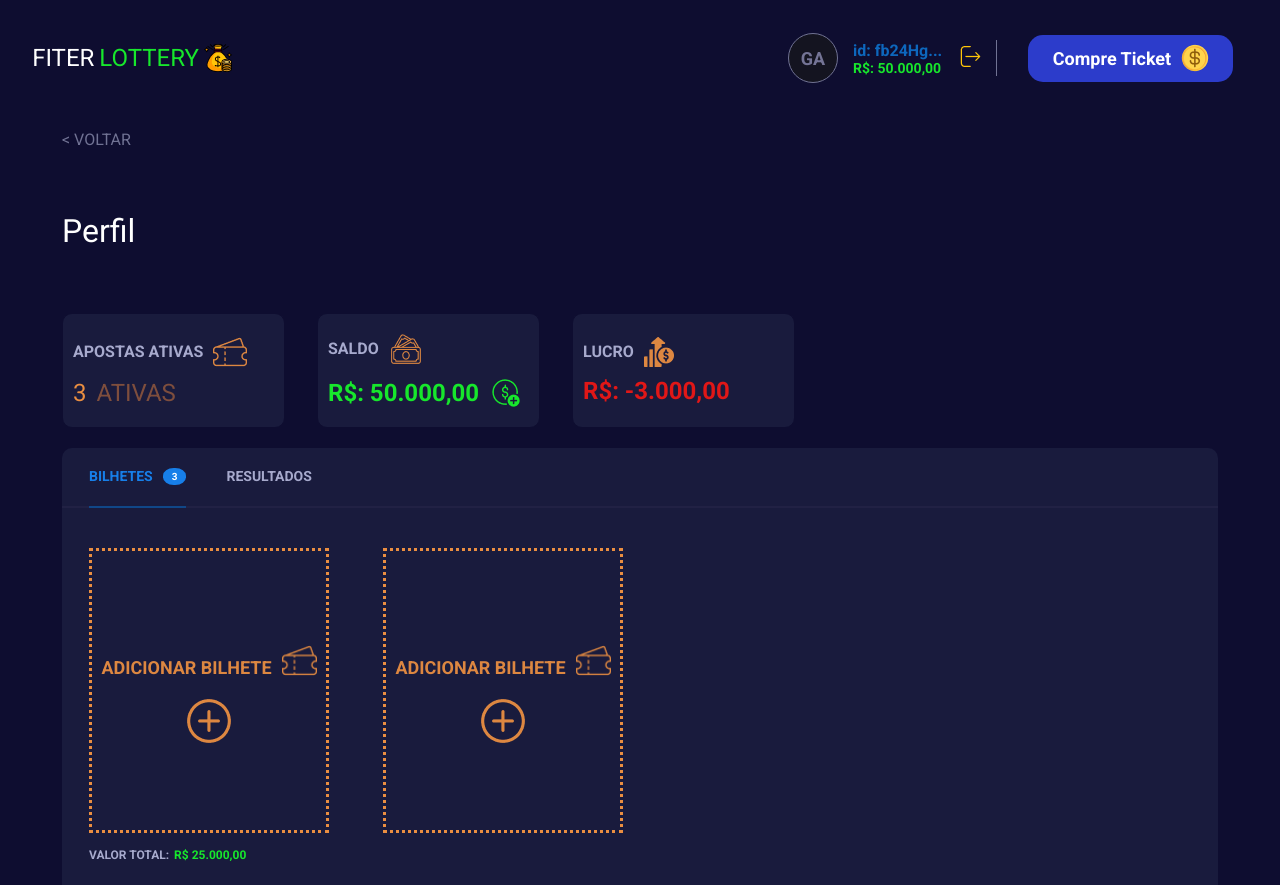
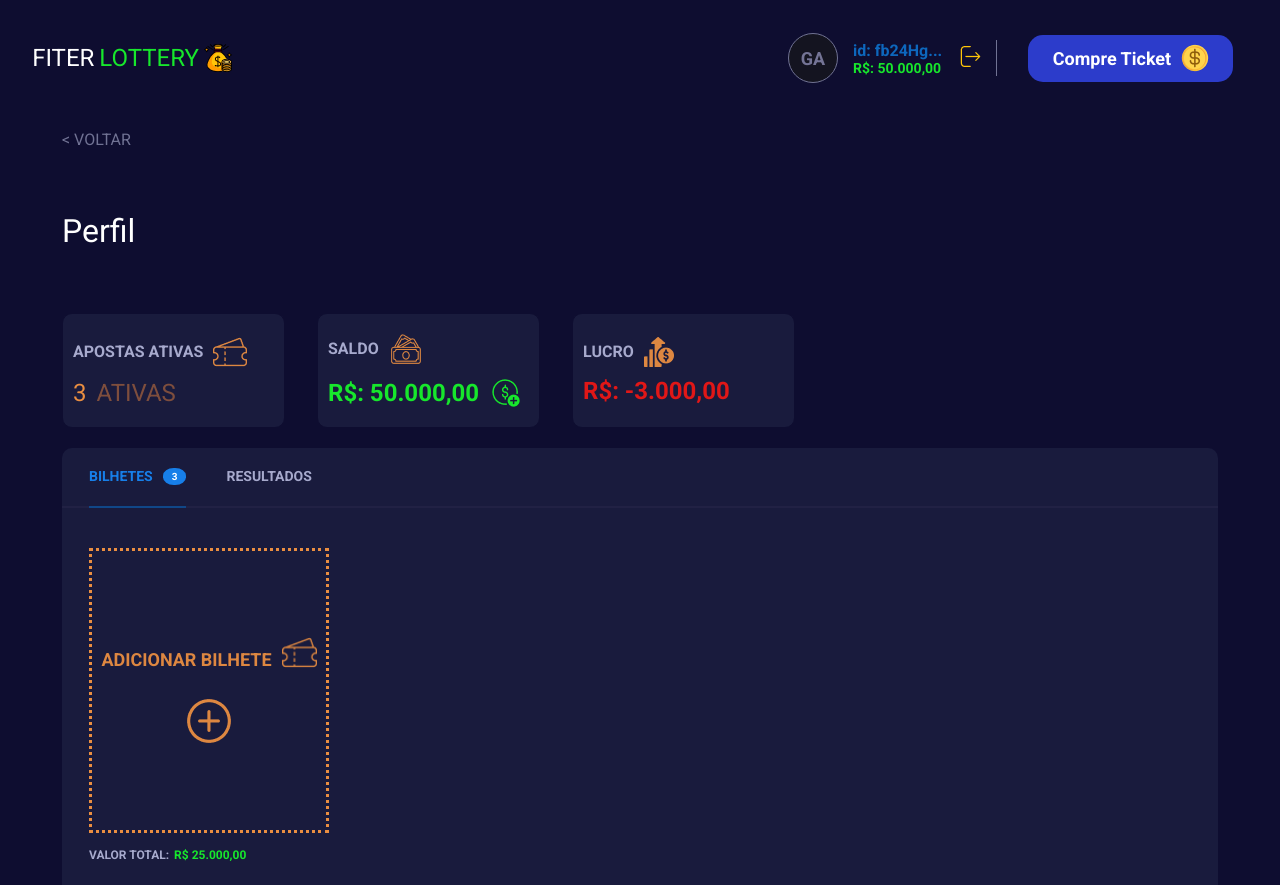
Before and after one commit to Gabrielja2/fiter-lotterry, a React (Vite) app: page /profile in a window 1280 px wide. Shown: the top 885 px of the page. Built offline with nearby package versions, Linux system fonts and the light colour scheme.

Commit message:
fix: fixing some problems and conflicts

```diff
--- a/src/components/add.ticket/add.ticket.component.tsx
+++ b/src/components/add.ticket/add.ticket.component.tsx
@@ -1,15 +1,17 @@
 import AddBtnIcon from '../../assets/botao-adicionar1.png';
 import TicketIcon from '../../assets/ticket1.png';
-import { StyledAddTicketContainer, StyledText } from './add.ticket.styled';
+import { StyledAddTicket, StyledButton } from './add.ticket.styled';
 
-export const AddTicketCard = () => {
+export const AddTicket = (props: { onClick: () => void }) => {
   return (
-    <StyledAddTicketContainer>
-      <StyledText>
+    <StyledAddTicket>
+      <StyledButton onClick={props.onClick}>
         ADICIONAR BILHETE
         <img height={'35px'} width={'35px'} src={TicketIcon}></img>
-      </StyledText>
-      <img height={'50px'} width={'50px'} src={AddBtnIcon}></img>
-    </StyledAddTicketContainer>
+      </StyledButton>
+      <StyledButton onClick={props.onClick}>
+        <img height={'50px'} width={'50px'} src={AddBtnIcon}></img>
+      </StyledButton>
+    </StyledAddTicket>
   );
 };
--- a/src/components/add.ticket/add.ticket.styled.ts
+++ b/src/components/add.ticket/add.ticket.styled.ts
@@ -1,6 +1,6 @@
 import styled from "styled-components";
 
-export const StyledAddTicketContainer = styled.div`
+export const StyledAddTicket = styled.div`
     display: flex;
     align-items: center;
     justify-content: center;
@@ -13,6 +13,19 @@ export const StyledAddTicketContainer = styled.div`
 
 `
 
+export const StyledButton = styled.button`
+    display: flex;
+    align-items: end;
+    color: #DD8741;
+    padding: 8px;
+    gap: 10px;
+    font-weight: bold;
+    font-size: 18px;
+    background-color: #191B3D;
+    border: none;
+    cursor: pointer;
+
+`
 export const StyledText = styled.p`
     display: flex;
     align-items: end;
--- a/src/components/index.ts
+++ b/src/components/index.ts
@@ -12,3 +12,4 @@ export * from "./profile.info.cards";
 export * from "./profile.info.card";
 export * from "./profile.tickets";
 export * from "./add.ticket";
+export * from "./ticket.card"
--- a/src/components/profile.tickets/profile.tickets.component.tsx
+++ b/src/components/profile.tickets/profile.tickets.component.tsx
@@ -1,4 +1,4 @@
-import { AddTicketCard } from '../../components';
+import { AddTicket, TicketCard } from '../../components';
 import {
   StyledNav,
   StyledSection,
@@ -13,10 +13,19 @@ import {
   StyledTotalContainer,
   StyledTotal,
   StyledTotalPrice,
+  StyledTicketCardContainer,
 } from './profile.tickets.styled';
 import InfoIcon from '../../assets/info-button1.png';
+import { useState } from 'react';
+import { ITicket } from './utils';
 
 export const ProfileTickets = () => {
+  const [tickets, setTickets] = useState<
+    {
+      [key: number]: ITicket;
+    }[]
+  >([]);
+
   return (
     <StyledSection>
       <StyledHeader>
@@ -28,11 +37,17 @@ export const ProfileTickets = () => {
       </StyledHeader>
       <StyledTicketContainer>
         <StyledAddTicketContainer>
-          <AddTicketCard />
+          <AddTicket
+            onClick={() => setTickets((oldList) => [...oldList, {}])}
+          />
         </StyledAddTicketContainer>
-        <StyledAddTicketContainer>
-          <AddTicketCard />
-        </StyledAddTicketContainer>
+        {tickets.map((ticket, index) => {
+          return (
+            <StyledTicketCardContainer>
+              <TicketCard key={index} {...ticket} />
+            </StyledTicketCardContainer>
+          );
+        })}
       </StyledTicketContainer>
       <StyledTotalContainer>
         <StyledTotal>{'VALOR TOTAL: '}</StyledTotal>
--- a/src/components/profile.tickets/profile.tickets.styled.ts
+++ b/src/components/profile.tickets/profile.tickets.styled.ts
@@ -5,7 +5,7 @@ export const StyledSection = styled.section`
     flex-direction: column;
     background-color: #191B3D;
     border-radius: 10px;
-    height: 568px;
+    /* height: 568px; */
 
     @media (max-width: 768px) {
         width: 100%;
@@ -117,3 +117,11 @@ export const StyledTotalPrice = styled.p`
     font-size: 12px;
     color: #17E72C;
 `
+
+export const StyledTicketCardContainer = styled.div`
+     display: flex;
+    align-items: start;
+    padding: 10px 27px;
+    justify-content: center;
+    flex-direction: column;
+`
--- /dev/null
+++ b/src/components/profile.tickets/utils/index.ts
@@ -0,0 +1 @@
+export * from "./interfaces";
--- /dev/null
+++ b/src/components/ticket.card/index.ts
@@ -0,0 +1 @@
+export * from "./ticket.card.component";
--- /dev/null
+++ b/src/components/ticket.card/ticket.card.component.tsx
@@ -0,0 +1,20 @@
+import {
+  StyledTicketCard,
+  StyledText,
+  StyledHeader,
+} from './ticket.card.styled';
+
+export const TicketCard = () => {
+  return (
+    <StyledTicketCard>
+      <StyledHeader>
+        <StyledText>BILHETE #1</StyledText>
+        <StyledText>Valor: R$ 3,00</StyledText>
+      </StyledHeader>
+      <div>
+        <StyledText>Selecionados: 15</StyledText>
+        <StyledText>TicketNumbers</StyledText>
+      </div>
+    </StyledTicketCard>
+  );
+};
--- /dev/null
+++ b/src/components/ticket.card/ticket.card.styled.ts
@@ -0,0 +1,25 @@
+import styled from "styled-components";
+
+export const StyledText = styled.p`
+    display: flex;
+    align-items: end;
+    color: #DD8741;
+    padding: 8px;
+    gap: 10px;
+    font-weight: bold;
+    font-size: 18px;
+`
+
+export const StyledTicketCard = styled.div`
+    display: flex;
+    flex-direction: column;
+    border: 1px #177FE9 solid;
+    width: 240px;
+    height: 285px;
+    gap: 10px;
+    margin-top: 30px;
+`
+
+export const StyledHeader = styled.div`
+    border: 1px white solid;
+`
```
Also changed, not shown: src/components/profile.tickets/utils/interfaces/index.ts (added, +7 -0 lines).
